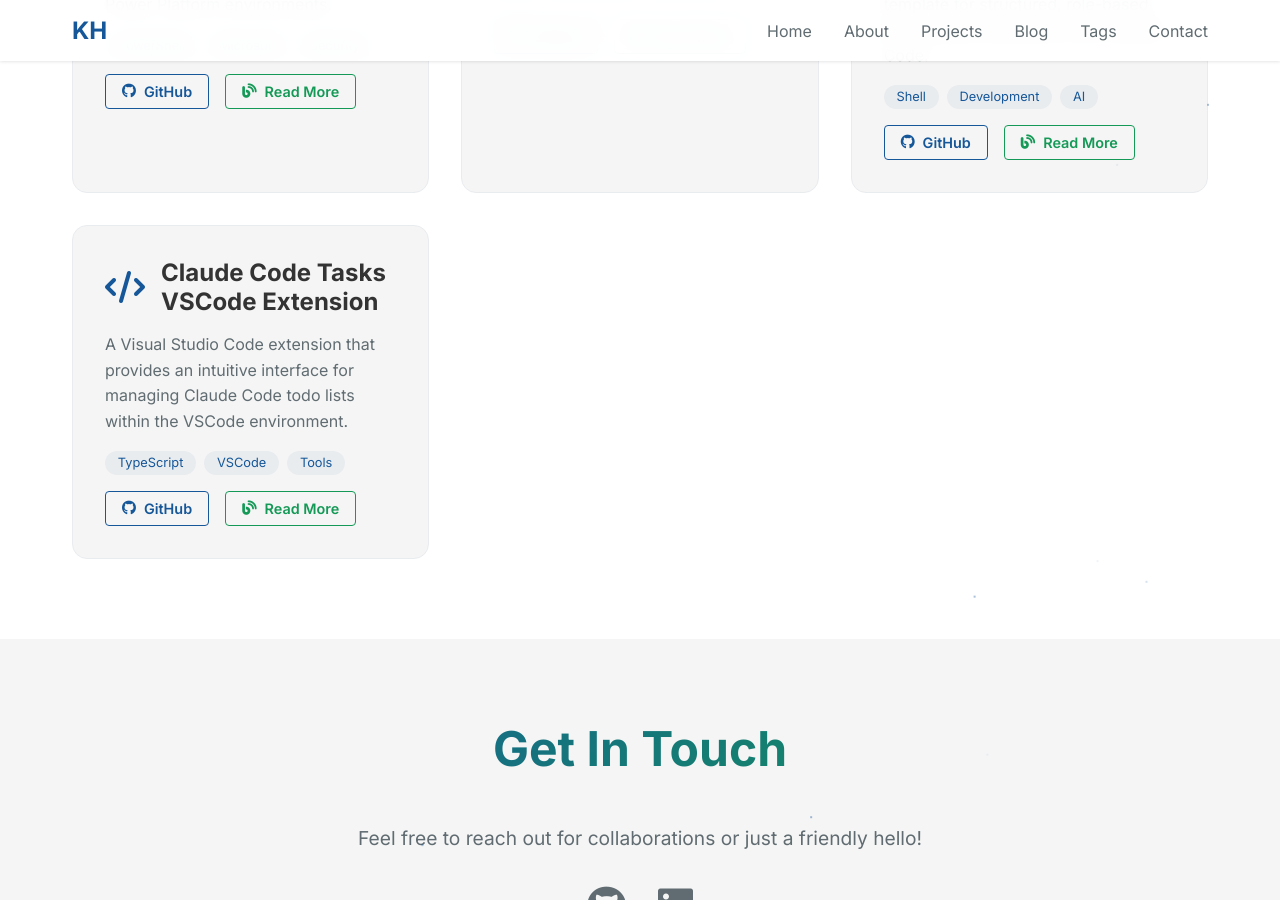
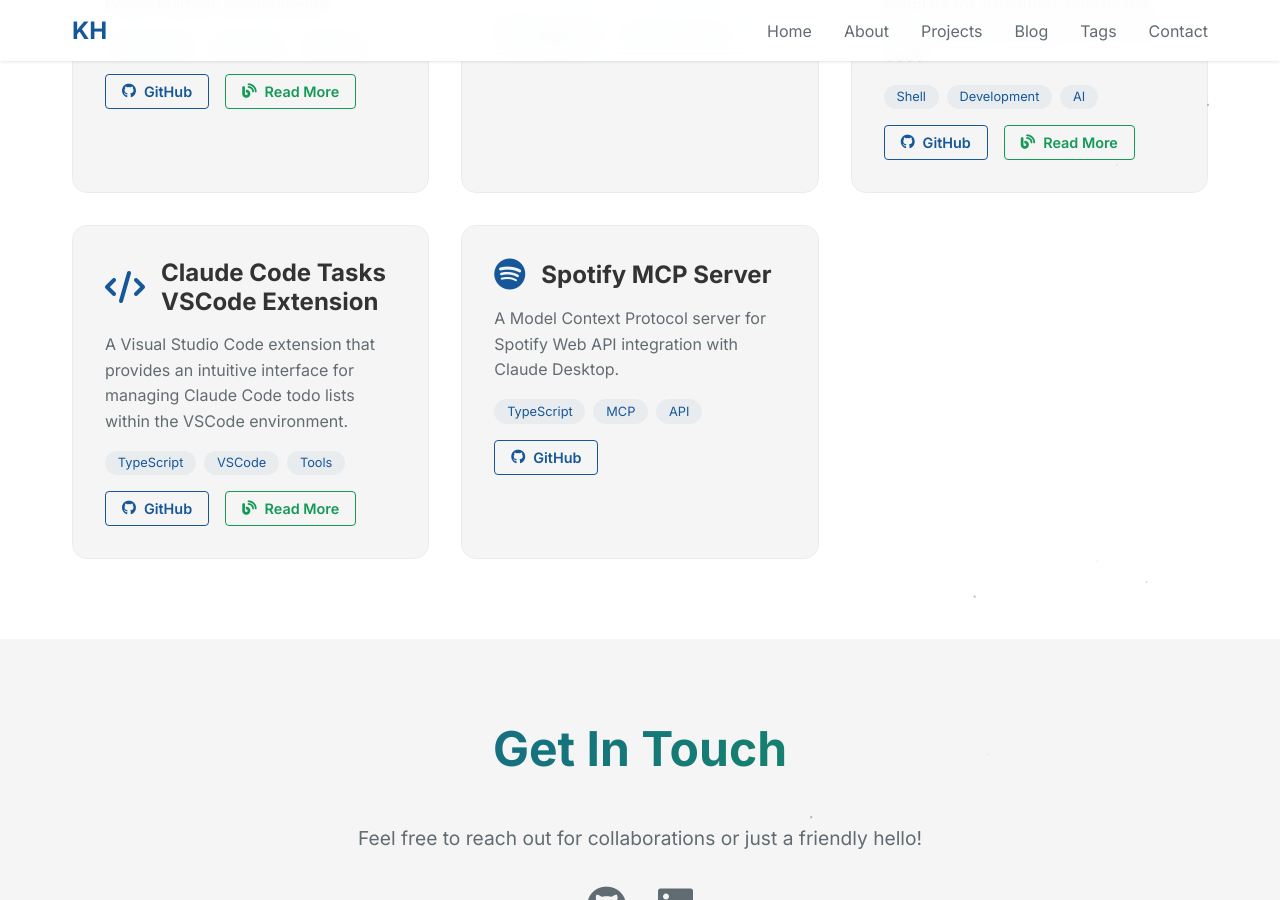
Before and after one commit to kholcomb/kholcomb.github.io, a Jekyll site: the page built from index.md, in a window 1280 px wide and 900 px high, scrolled down 1847 px. Built offline with Jekyll 4.4.1, drawn with Linux system fonts in a browser that asks for light colours.

Commit message:
Add Spotify MCP Server to projects section
Added the Spotify MCP Server project to the portfolio, which provides Model Context Protocol integration for Spotify Web API with Claude Desktop.

🤖 Generated with [Claude Code](https://claude.ai/code)

Co-Authored-By: Claude <noreply@anthropic.com>

```diff
--- a/_data/projects.yml
+++ b/_data/projects.yml
@@ -37,3 +37,12 @@
     - "Tools"
   github_url: "https://github.com/kholcomb/claude-code-tasks-vscode"
   blog_url: "/blog/2025/06/20/claude-code-tasks-vscode-extension/"
+
+- name: "Spotify MCP Server"
+  description: "A Model Context Protocol server for Spotify Web API integration with Claude Desktop."
+  icon: "fab fa-spotify"
+  tags:
+    - "TypeScript"
+    - "MCP"
+    - "API"
+  github_url: "https://github.com/kholcomb/Spotify-mcp-server"
```
